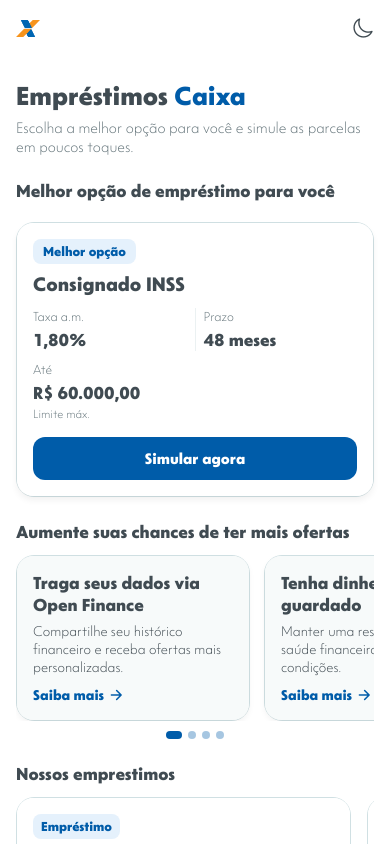
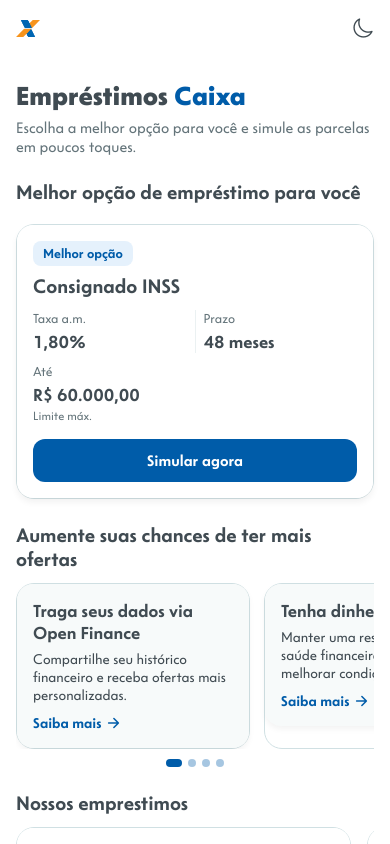
Before and after one commit to andremralves/hackathon-caixa-2025, a React Native app: screen /Home in a window 390 px wide. Built offline with nearby package versions, Linux system fonts and the light colour scheme.

Commit message:
Better font weights and colors

```diff
--- a/src/App.tsx
+++ b/src/App.tsx
@@ -15,18 +15,11 @@
 
 function AppInner() {
   const [fontsLoaded] = useFonts({
-    'CAIXA-Bold': require('../assets/fonts/caixa/CAIXAStd-Bold.woff2'),
-    'CAIXA-BoldItalic': require('../assets/fonts/caixa/CAIXAStd-BoldItalic.woff2'),
-    'CAIXA-Book': require('../assets/fonts/caixa/CAIXAStd-Book.woff2'),
-    'CAIXA-BookItalic': require('../assets/fonts/caixa/CAIXAStd-BookItalic.woff2'),
-    'CAIXA-ExtraBold': require('../assets/fonts/caixa/CAIXAStd-ExtraBold.woff2'),
-    'CAIXA-ExtraBoldItalic': require('../assets/fonts/caixa/CAIXAStd-ExtraBoldItalic.woff2'),
-    'CAIXA-Italic': require('../assets/fonts/caixa/CAIXAStd-Italic.woff2'),
     'CAIXA-Light': require('../assets/fonts/caixa/CAIXAStd-Light.woff2'),
-    'CAIXA-LightItalic': require('../assets/fonts/caixa/CAIXAStd-LightItalic.woff2'),
     'CAIXA-Regular': require('../assets/fonts/caixa/CAIXAStd-Regular.woff2'),
     'CAIXA-SemiBold': require('../assets/fonts/caixa/CAIXAStd-SemiBold.woff2'),
-    'CAIXA-SemiBoldItalic': require('../assets/fonts/caixa/CAIXAStd-SemiBoldItalic.woff2'),
+    'CAIXA-Bold': require('../assets/fonts/caixa/CAIXAStd-Bold.woff2'),
+    'CAIXA-ExtraBold': require('../assets/fonts/caixa/CAIXAStd-ExtraBold.woff2'),
   });
 
   // Provide a fallback while fonts load
--- a/src/components/BestLoanCard.tsx
+++ b/src/components/BestLoanCard.tsx
@@ -93,11 +93,11 @@
     paddingVertical: 4,
     borderRadius: 8,
     fontSize: 12,
-    fontWeight: '700',
+    fontWeight: '600',
   },
-  title: { fontSize: 18, fontWeight: '700', marginTop: 8 },
+  title: { fontSize: 18, fontWeight: '600', marginTop: 8 },
   infoLabel: { fontSize: 12 },
-  infoValue: { fontSize: 16, fontWeight: '700', marginTop: 4 },
+  infoValue: { fontSize: 16, fontWeight: '600', marginTop: 4 },
   infoSmall: { fontSize: 11, marginTop: 2 },
   cta: {
     marginTop: 16,
@@ -105,5 +105,5 @@
     borderRadius: 12,
     alignItems: 'center',
   },
-  ctaText: { fontWeight: '700' },
+  ctaText: { fontWeight: '600' },
 });
--- a/src/components/LoanCarousel.tsx
+++ b/src/components/LoanCarousel.tsx
@@ -230,12 +230,12 @@
     paddingVertical: 4,
     borderRadius: 8,
     fontSize: 12,
-    fontWeight: '700',
+    fontWeight: '600',
   },
-  title: { fontSize: 18, fontWeight: '700', marginTop: 6 },
+  title: { fontSize: 18, fontWeight: '600', marginTop: 6 },
   desc: { marginTop: 2 },
   label: { fontSize: 12 },
-  value: { fontSize: 16, fontWeight: '700', marginTop: 4 },
+  value: { fontSize: 16, fontWeight: '600', marginTop: 4 },
   small: { fontSize: 11, marginTop: 2 },
   cta: {
     marginTop: 14,
@@ -244,7 +244,7 @@
     borderRadius: 12,
     alignItems: 'center',
   },
-  ctaText: { fontWeight: '700' },
+  ctaText: { fontWeight: '600' },
   dots: { flexDirection: 'row', alignSelf: 'center', gap: 6, marginTop: 12 },
   dot: { height: 8, borderRadius: 4 },
 
@@ -254,5 +254,5 @@
     alignItems: 'center',
   },
   addIcon: { fontSize: 36, marginBottom: 8 },
-  addText: { fontSize: 16, fontWeight: '700' },
+  addText: { fontSize: 16, fontWeight: '600' },
 });
--- a/src/components/TipsCarousel.tsx
+++ b/src/components/TipsCarousel.tsx
@@ -100,14 +100,14 @@
     minHeight: 140,
     justifyContent: 'center',
   },
-  tipTitle: { fontSize: 16, fontWeight: '700', marginBottom: 6 },
+  tipTitle: { fontSize: 16, fontWeight: '600', marginBottom: 6 },
   tipDesc: { fontSize: 13, lineHeight: 18 },
   moreLink: {
     flexDirection: 'row',
     alignItems: 'center',
     marginTop: 10,
   },
-  moreText: { fontSize: 13, fontWeight: '700' },
+  moreText: { fontSize: 13, fontWeight: '600' },
   dots: { flexDirection: 'row', alignSelf: 'center', gap: 6, marginTop: 10 },
   dot: { height: 8, borderRadius: 4 },
 });
--- a/src/components/Txt.tsx
+++ b/src/components/Txt.tsx
@@ -1,50 +1,29 @@
 import React from 'react';
 import { Text, TextProps } from 'react-native';
 
-function mapFont(weight?: string, italic?: boolean) {
-  const it = !!italic;
-  switch (weight) {
-    case '100':
-    case '200':
-    case '300':
-    case 'normal':
-    case undefined:
-      return it ? 'CAIXA-LightItalic' : 'CAIXA-Light';
-    case '400':
-    case '500':
-      return it ? 'CAIXA-BookItalic' : 'CAIXA-Book';
-    case '600':
-      return it ? 'CAIXA-SemiBoldItalic' : 'CAIXA-SemiBold';
-    case '700':
-      return it ? 'CAIXA-BoldItalic' : 'CAIXA-Bold';
-    case '800':
-    case '900':
-      return it ? 'CAIXA-ExtraBoldItalic' : 'CAIXA-ExtraBold';
-    default:
-      return 'CAIXA-Regular';
-  }
-}
+// Central mapping table (stringified weight -> font family)
+const weightMap: Record<string, string> = {
+  '100': 'CAIXA-Light',
+  '200': 'CAIXA-Light',
+  '300': 'CAIXA-Light',
+  '400': 'CAIXA-Regular',
+  '500': 'CAIXA-Regular',
+  '600': 'CAIXA-SemiBold',
+  '700': 'CAIXA-Bold',
+  '800': 'CAIXA-Bold',
+  '900': 'CAIXA-Bold',
+};
 
 export const Txt: React.FC<TextProps> = ({ style, children, ...rest }) => {
-  // Extract fontWeight / fontStyle from style prop (supports arrays)
   let weight: string | undefined;
-  let fStyle: string | undefined;
   if (style) {
     if (Array.isArray(style)) {
-      // flatten relevant objects (ignore numbers / falsy)
       const merged = Object.assign({}, ...style.filter(s => !!s && typeof s === 'object')) as any;
       weight = merged.fontWeight;
-      fStyle = merged.fontStyle;
     } else if (typeof style === 'object') {
-      const obj = style as any;
-      weight = obj.fontWeight;
-      fStyle = obj.fontStyle;
+      weight = (style as any).fontWeight;
     }
   }
-  const family = mapFont(weight, fStyle === 'italic');
-  return (
-    <Text {...rest} style={[style, { fontFamily: family }]}>
-      {children}
-    </Text>
-  );
+  const family = weightMap[String(weight || '400')] || 'CAIXA-Regular';
+  return <Text {...rest} style={[style, { fontFamily: family }]}>{children}</Text>;
 };
--- a/src/constants/Colors.ts
+++ b/src/constants/Colors.ts
@@ -158,7 +158,7 @@
 
   // Background & surfaces
   background: caixaFixedPalette.black, // pure black
-  foreground: caixaFixedPalette.grayscale_110,
+  foreground: caixaFixedPalette.grayscale_130,
   surface: caixaFixedPalette.black,
   surfaceAlt: caixaFixedPalette.grayscale_90,
   elevated: caixaFixedPalette.grayscale_70,
--- a/src/screens/HomeScreen.tsx
+++ b/src/screens/HomeScreen.tsx
@@ -112,7 +112,7 @@
   scrollContent: { paddingBottom: 40 },
   section: { paddingHorizontal: 16, marginTop: 24 },
   header: { paddingHorizontal: 16, paddingTop: 16, paddingBottom: 16 },
-  title: { fontSize: 24, fontWeight: '700' },
+  title: { fontSize: 24, fontWeight: '900' },
   subtitle: { marginTop: 6 },
-  sectionTitle: { fontSize: 16, fontWeight: '700', marginBottom: 12 },
+  sectionTitle: { fontSize: 18, fontWeight: '600', marginBottom: 12 },
 });
```
